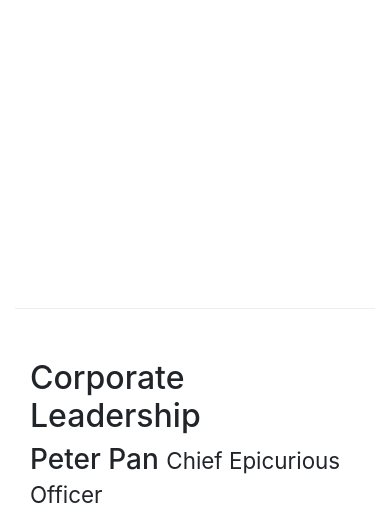
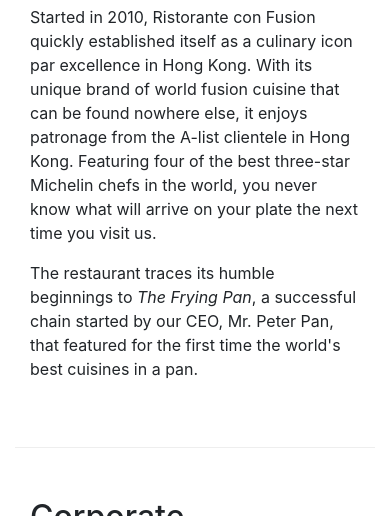
Before and after one commit to johnmartinez0408/bootstrap_coursera, a website: page aboutus.html in a window 390 px wide. Shown: the part 539-1055 px from the top of the page. Drawn offline with nearby package versions, Linux system fonts and the light colour scheme.

```diff
--- a/aboutus.html
+++ b/aboutus.html
@@ -42,8 +42,8 @@
         <div class="row row-content">
             <div class="col-12 col-sm-6">
                 <h2>Our History</h2>
-                <p class="d-none d-sm-block">Started in 2010, Ristorante con Fusion quickly established itself as a culinary icon par excellence in Hong Kong. With its unique brand of world fusion cuisine that can be found nowhere else, it enjoys patronage from the A-list clientele in Hong Kong.  Featuring four of the best three-star Michelin chefs in the world, you never know what will arrive on your plate the next time you visit us.</p>
-                <p class="d-none d-sm-block">The restaurant traces its humble beginnings to <em>The Frying Pan</em>, a successful chain started by our CEO, Mr. Peter Pan, that featured for the first time the world's best cuisines in a pan.</p>
+                <p>Started in 2010, Ristorante con Fusion quickly established itself as a culinary icon par excellence in Hong Kong. With its unique brand of world fusion cuisine that can be found nowhere else, it enjoys patronage from the A-list clientele in Hong Kong.  Featuring four of the best three-star Michelin chefs in the world, you never know what will arrive on your plate the next time you visit us.</p>
+                <p>The restaurant traces its humble beginnings to <em>The Frying Pan</em>, a successful chain started by our CEO, Mr. Peter Pan, that featured for the first time the world's best cuisines in a pan.</p>
             </div>
             <div>
             </div>
```
Also changed, not shown: screenshots/Assignment1/full-screen-screenshot.PNG, screenshots/Assignment1/mobil-screen-screenshot.PNG.
